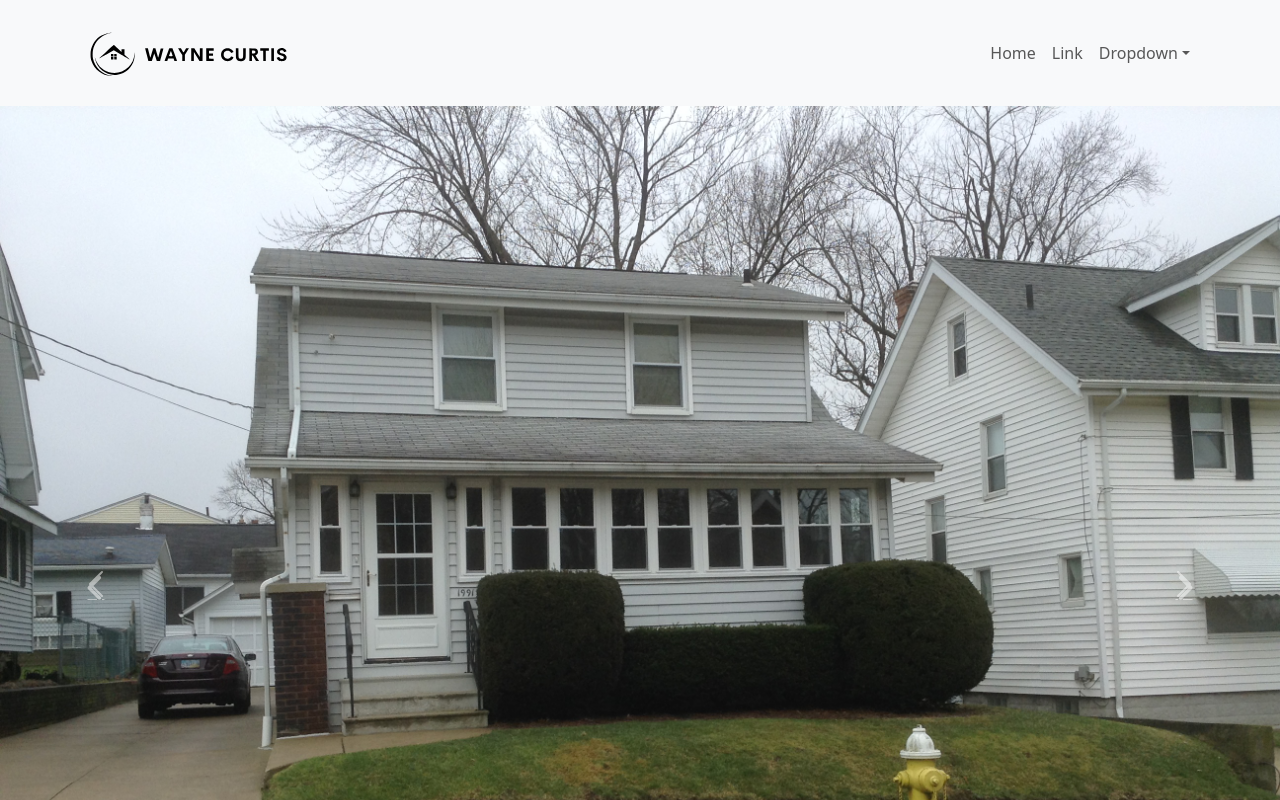
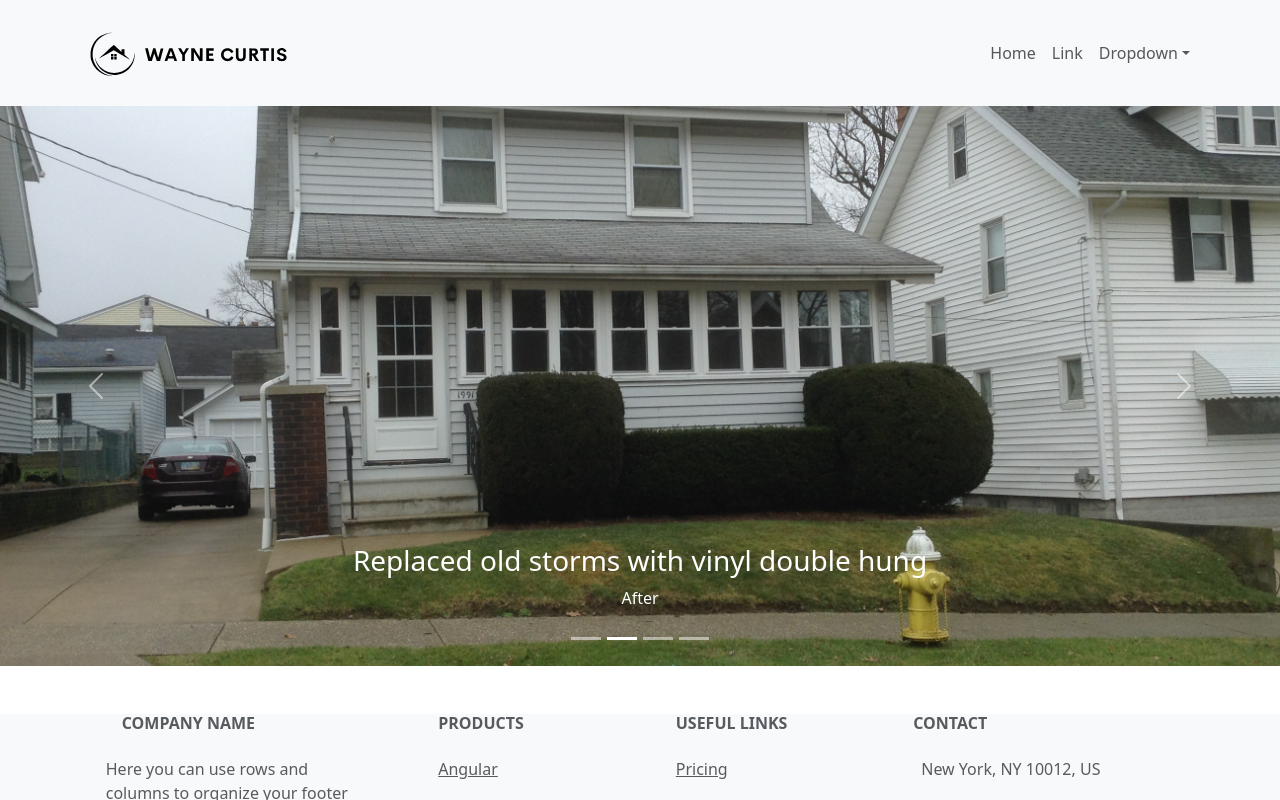
Before and after one commit to bjvong/waynecurtis, a React (Create React App) app: page / in a window 1280 px wide. Shown: the top 800 px of the page. Built offline with nearby package versions, Linux system fonts and the light colour scheme.

Commit message:
fixed resize and fade

```diff
--- a/src/components/crossfade.js
+++ b/src/components/crossfade.js
@@ -2,17 +2,20 @@ import Carousel from 'react-bootstrap/Carousel';
 
 function FadeBanner() {
   return (
+    <div id="carouselHero" class="carousel slide" data-bs-ride="carousel">
         <Carousel fade>
           <Carousel.Item>
+
             <img
               className="d-block w-100"
               src="/img/before/1.JPG"
               alt="First slide"
             />
             <Carousel.Caption>
-              <h3>First slide label</h3>
-              <p>Nulla vitae elit libero, a pharetra augue mollis interdum.</p>
+            <h3>Porch Windows</h3>
+            <p>Before</p>
             </Carousel.Caption>
+
           </Carousel.Item>
           <Carousel.Item>
             <img
@@ -22,8 +25,8 @@ function FadeBanner() {
             />
 
             <Carousel.Caption>
-              <h3>Second slide label</h3>
-              <p>Lorem ipsum dolor sit amet, consectetur adipiscing elit.</p>
+            <h3>Replaced old storms with vinyl double hung</h3>
+            <p>After</p>
             </Carousel.Caption>
           </Carousel.Item>
           <Carousel.Item>
@@ -34,10 +37,8 @@ function FadeBanner() {
             />
 
             <Carousel.Caption>
-              <h3>Third slide label</h3>
-              <p>
-                Praesent commodo cursus magna, vel scelerisque nisl consectetur.
-              </p>
+              <h3>Nutwood's Incredible Facelift</h3>
+              <p>Before</p>
             </Carousel.Caption>
           </Carousel.Item>
           <Carousel.Item>
@@ -48,14 +49,12 @@ function FadeBanner() {
             />
 
             <Carousel.Caption>
-              <h3>Fourth slide label</h3>
-              <p>
-                Praesent commodo cursus magna, vel scelerisque nisl consectetur.
-              </p>
+              <h3>Nutwood's Incredible Facelift</h3>
+              <p>After</p>
             </Carousel.Caption>
           </Carousel.Item>
         </Carousel>
-
+        </div>
   );
 }
 
--- a/src/index.css
+++ b/src/index.css
@@ -11,3 +11,10 @@ code {
   font-family: source-code-pro, Menlo, Monaco, Consolas, 'Courier New',
     monospace;
 }
+
+#carouselHero .carousel-item img {
+  object-fit: cover;
+  object-position: center;
+  height: 70vh;
+  overflow:hidden;
+}
--- a/src/index.js
+++ b/src/index.js
@@ -2,9 +2,8 @@ import React from 'react';
 import ReactDOM from 'react-dom/client';
 import './index.css';
 import App from './App';
-import 'mdb-react-ui-kit/dist/css/mdb.min.css';
-import "@fortawesome/fontawesome-free/css/all.min.css";
-import 'bootstrap/dist/css/bootstrap.min.css';
+import "/node_modules/bootstrap/dist/css/bootstrap.css"
+
 
 const root = ReactDOM.createRoot(document.getElementById('root'));
 root.render(
```
